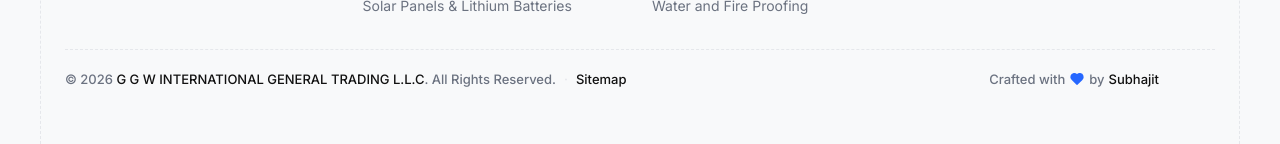
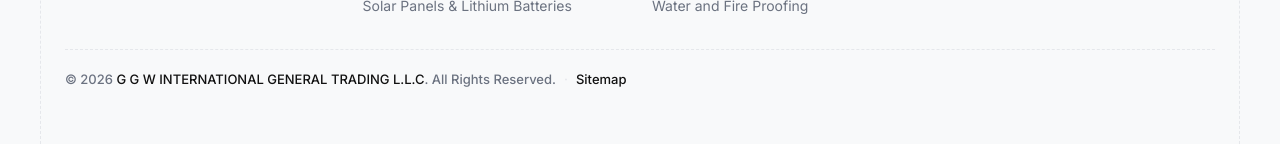
Before and after one commit to SUBHAJIT555/ggwint, a Next.js app: page / in a window 1280 px wide. Shown: the part 6681-6825 px from the top of the page. Built offline with nearby package versions, Linux system fonts and the light colour scheme.

Commit message:
Update package.json to specify yarn package manager version and modify yarn.lock for dependency updates. Comment out footer content in Footer.tsx for future adjustments.

```diff
--- a/package.json
+++ b/package.json
@@ -44,5 +44,6 @@
     "postinstall-postinstall": "^2.1.0",
     "typescript": "~5.9.3",
     "typescript-eslint": "^8.46.4"
-  }
+  },
+  "packageManager": "yarn@4.18.1+sha512.b2e1e7524f654f2749d32b4ebcb4622473cb5bcbc485df2007e12a154e50162a4d795526768bc5f5b8f81717bfd79deb2472813d86fb5ae2eb551fa9c872b08f"
 }
--- a/src/component/ui/Footer.tsx
+++ b/src/component/ui/Footer.tsx
@@ -304,7 +304,7 @@ const Footer = () => {
               Sitemap
             </Link>
           </p>
-          <p className="inline-flex items-center gap-1 text-center text-caption text-muted">
+          {/* <p className="inline-flex items-center gap-1 text-center text-caption text-muted">
             Crafted with
             <svg
               xmlns="http://www.w3.org/2000/svg"
@@ -326,7 +326,7 @@ const Footer = () => {
             >
               Subhajit
             </Link>
-          </p>
+          </p> */}
         </div>
       </div>
     </footer>
```
Also changed, not shown: .yarnrc.yml (added), 1 other file (tests, documents, lock files or other folders).
